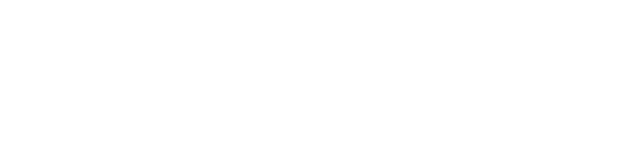
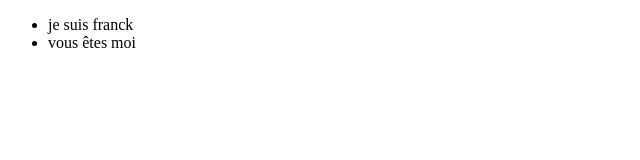
Before and after one commit to FranckRAL/skills-introduction-to-github, a plain HTML site: page index.html in a window 1280 px wide. Shown: the whole page, without its empty margins (0-640 px from the left). Drawn offline with Linux system fonts and the light colour scheme.

Commit message:
adinng a list

```diff
--- a/index.html
+++ b/index.html
@@ -6,6 +6,11 @@
     <title>Document</title>
 </head>
 <body>
-
+    <div>
+        <ul>
+            <li>je suis franck</li>
+            <li>vous êtes moi</li>
+        </ul>
+    </div>
 </body>
 </html>
```
